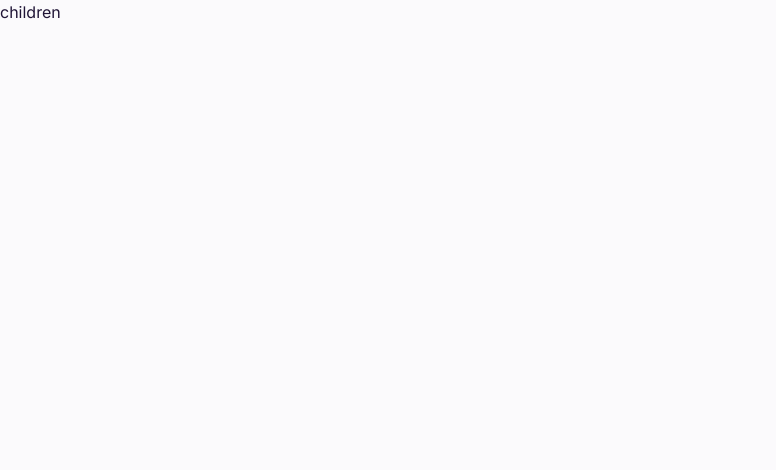
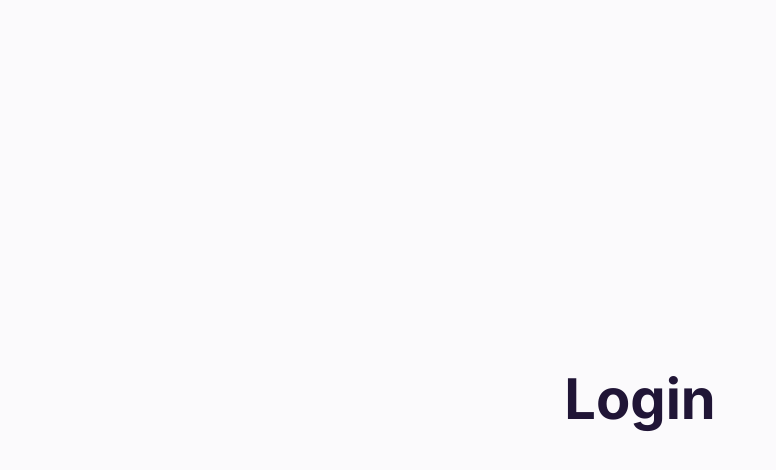
Before and after one commit to msadriano/organiza, a Next.js app in the folder organiza-web/: page /login in a window 1280 px wide. Shown: the top 470 px of the page, without its empty margins (0-776 px from the left). Built offline with nearby package versions, Linux system fonts and the light colour scheme.

Commit message:
feat: configuração de layouts, providers e lib do organiza-web

```diff
--- a/organiza-web/app/(auth)/layout.tsx
+++ b/organiza-web/app/(auth)/layout.tsx
@@ -5,5 +5,9 @@ export default function AuthLayout({
 }: {
   children: React.ReactNode;
 }) {
-  return <div className="w-auto">{children}</div>;
+  return (
+    <div className="flex h-screen w-full items-center justify-center">
+      {children}
+    </div>
+  );
 }
--- a/organiza-web/app/(auth)/login/page.tsx
+++ b/organiza-web/app/(auth)/login/page.tsx
@@ -0,0 +1,7 @@
+export default function LoginPage() {
+  return (
+    <div>
+      <h1>Login</h1>
+    </div>
+  );
+}
--- a/organiza-web/app/providers.tsx
+++ b/organiza-web/app/providers.tsx
@@ -10,6 +10,6 @@ export default function AppClienteProviders({
 }) {
   const [queryClient] = useState(() => new QueryClient());
   return (
-    <QueryClientProvider client={queryClient}>children</QueryClientProvider>
+    <QueryClientProvider client={queryClient}>{children}</QueryClientProvider>
   );
 }
--- a/organiza-web/middleware.ts
+++ b/organiza-web/proxy.ts
@@ -1,7 +1,7 @@
 import { createServerClient } from "@supabase/ssr"
 import { NextResponse, type NextRequest } from "next/server"
 
-export async function middleware(request: NextRequest) {
+export async function proxy(request: NextRequest) {
   let supabaseResponse = NextResponse.next({
     request,
   })
```
